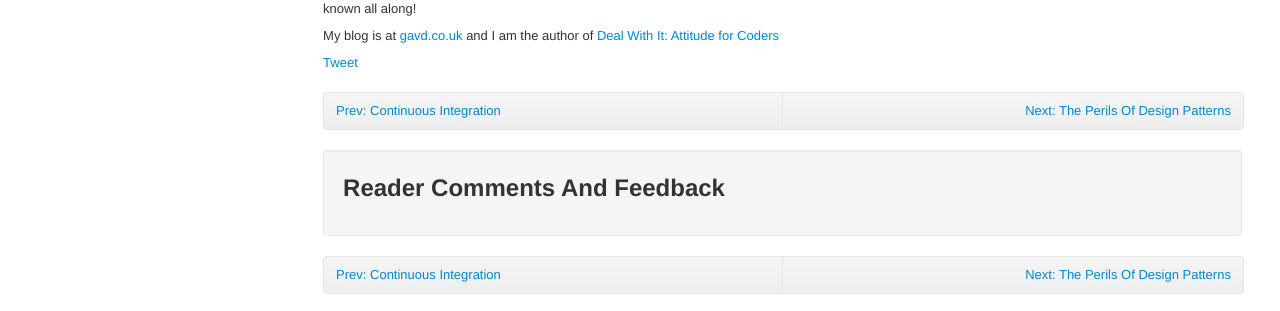
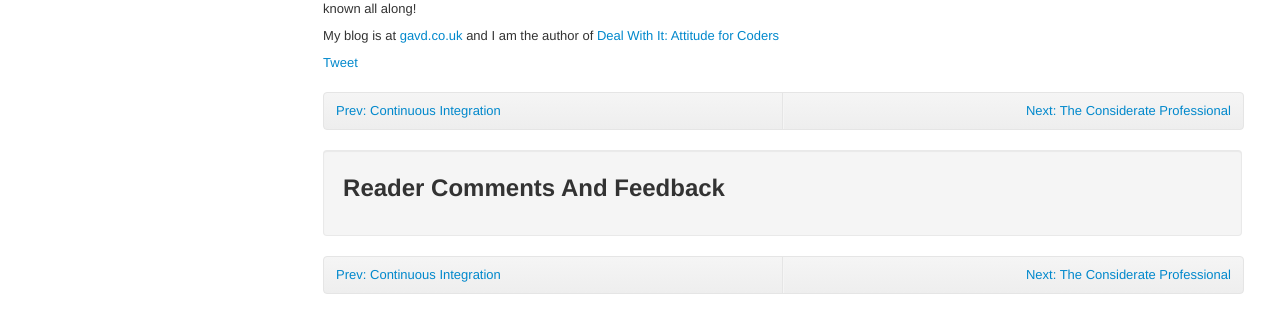
Before and after one commit to stuartherbert/if-i-knew-then, a Jekyll site: the page built from attitude-counts.md, in a window 1280 px wide and 900 px high, scrolled down 2220 px. Shown: the part 586-897 px from the top of the window. Built offline with Jekyll 4.4.1, drawn with Linux system fonts in a browser that asks for light colours; comment, search, counter and statistics services are not loaded; some of the changed text lies outside the part shown.

Commit message:
Regenerated navigation

```diff
--- a/_includes/sidebar/sidebar.html
+++ b/_includes/sidebar/sidebar.html
@@ -6,6 +6,7 @@
 <li><a href="coding-standards.html">Coding Standards</a></li>
 <li><a href="continuous-integration.html">Continuous Integration</a></li>
 <li><a href="attitude-counts.html">Attitude Counts</a></li>
+<li><a href="the-considerate-professional.html">The Considerate Professional</a></li>
 <li><a href="design-patterns.html">The Perils Of Design Patterns</a></li>
 <li><a href="social-events.html">Social Events</a></li>
 <li><a href="measuring-success.html">Measuring Success</a></li>
--- a/attitude-counts.md
+++ b/attitude-counts.md
@@ -2,7 +2,7 @@
 layout: book-chapter
 title: Attitude Counts
 prev: '<a href="continuous-integration.html">Prev: Continuous Integration</a>'
-next: '<a href="design-patterns.html">Next: The Perils Of Design Patterns</a>'
+next: '<a href="the-considerate-professional.html">Next: The Considerate Professional</a>'
 ---
 
 # Attitude Counts
```
Also changed, not shown: design-patterns.md (+1 -1 lines).
